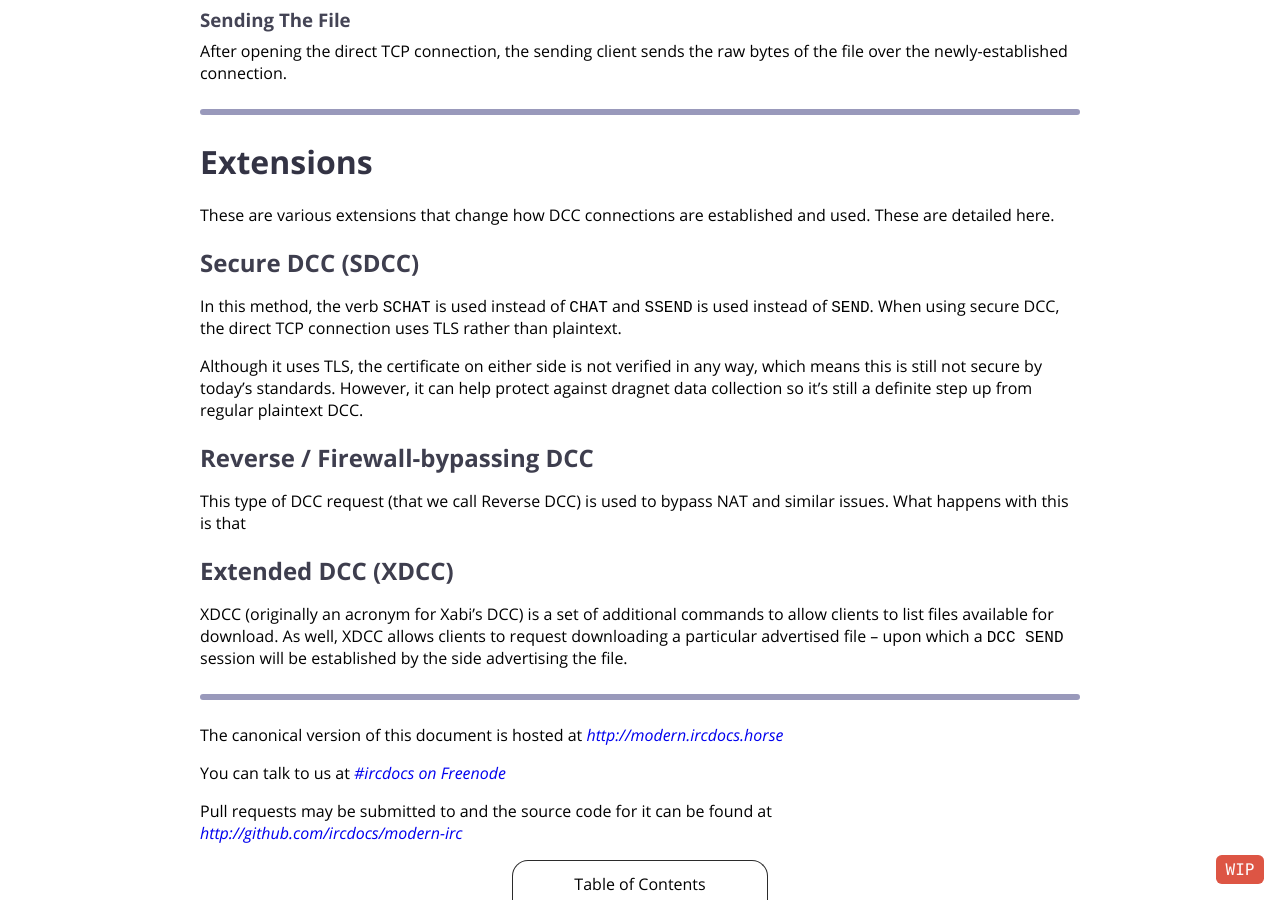
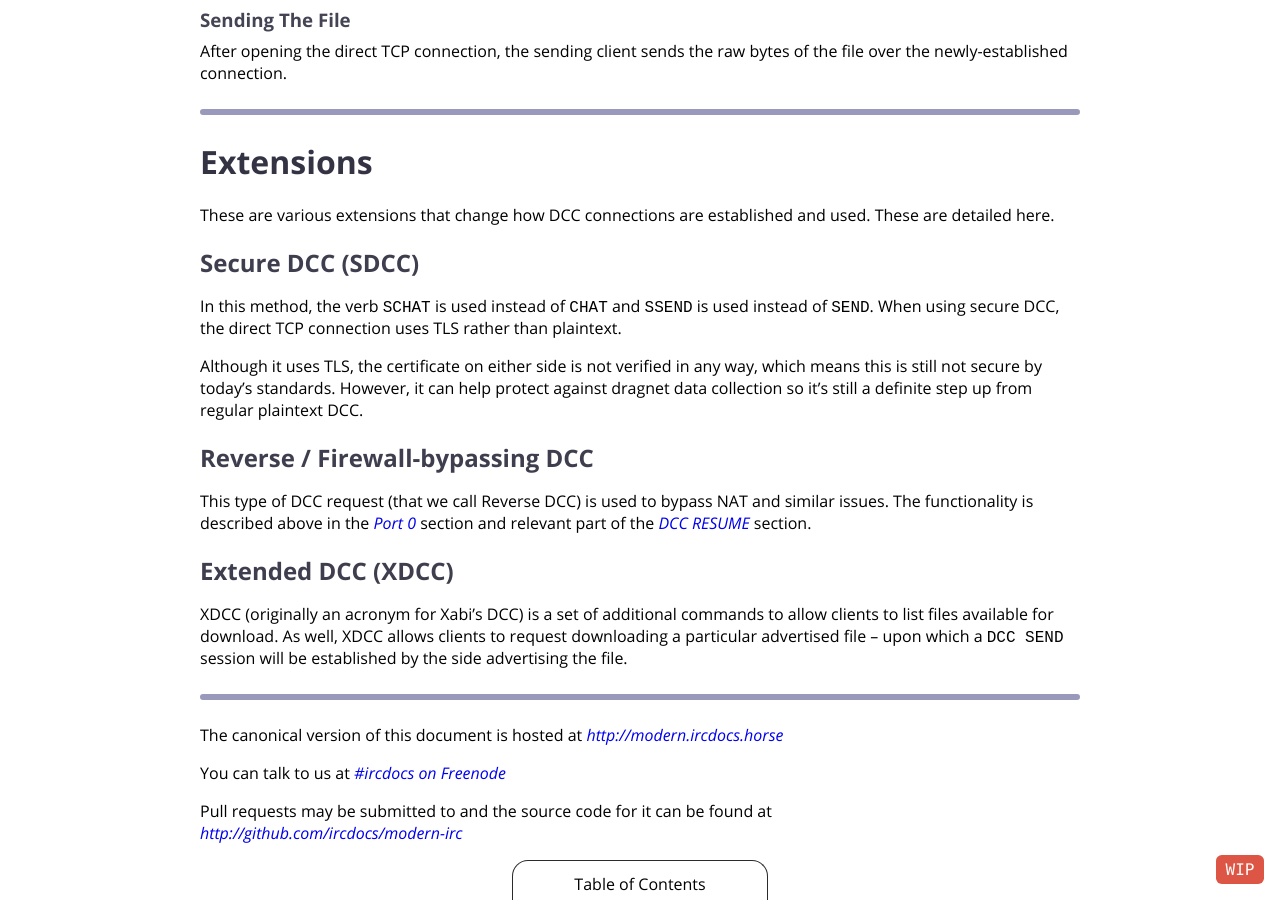
Before and after one commit to ircdocs/modern-irc, a Jekyll site: the page built from dcc.md, in a window 1280 px wide and 900 px high, scrolled down 3065 px. Built offline with Jekyll 4.4.1, drawn with Linux system fonts in a browser that asks for light colours.

Commit message:
dcc: Note reverse DCC properly

```diff
--- a/dcc.md
+++ b/dcc.md
@@ -139,10 +139,7 @@ Although it uses TLS, the certificate on either side is not verified in any way,
 
 ## Reverse / Firewall-bypassing DCC
 
-This type of DCC request (that we call Reverse DCC) is used to bypass NAT and similar issues. What happens with this is that
-
-
-
+This type of DCC request (that we call Reverse DCC) is used to bypass NAT and similar issues. The functionality is described above in the [Port 0](#port-0) section and relevant part of the [DCC RESUME](#dcc-resume) section.
 
 
 ## Extended DCC (XDCC)
```
